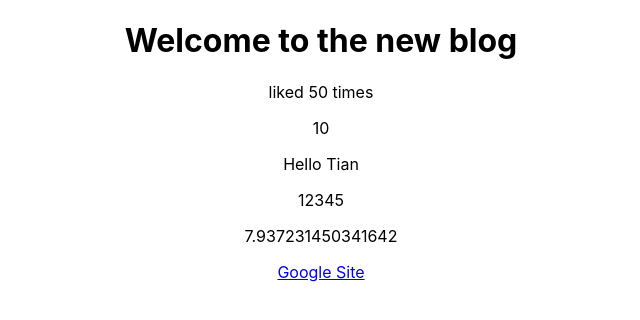
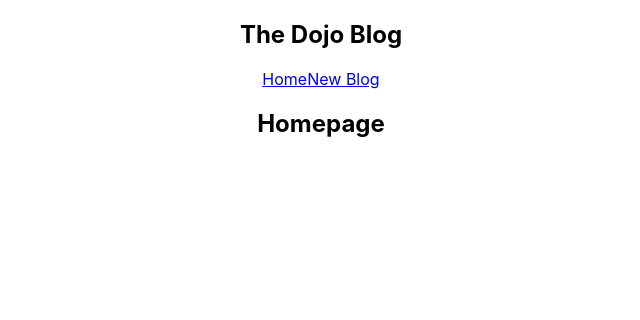
Before and after one commit to Tyn-Tian/Dojo-Blog, a React (Create React App) app: page / in a window 1280 px wide. Shown: the top 320 px of the page, without its empty margins (319-959 px from the left). Built offline with nearby package versions, Linux system fonts and the light colour scheme.

Commit message:
Add: Multiple Components

```diff
--- a/src/App.js
+++ b/src/App.js
@@ -1,22 +1,13 @@
 import './App.css';
+import Home from './Home';
+import Navbar from './Navbar';
 
 function App() {
-  const title = "Welcome to the new blog";
-  const likes = 50;
-  const link = 'http://www.google.com';
-
   return (
     <div className="App">
+      <Navbar />
       <div className="content">
-        <h1>{ title }</h1>
-        <p>liked { likes } times</p>
-
-        <p>{ 10 }</p>
-        <p>{ "Hello Tian" }</p>
-        <p>{ [1, 2, 3, 4, 5] }</p>
-        <p>{ Math.random() * 10 }</p>
-
-        <a href={ link }>Google Site</a>
+        <Home />
       </div>
     </div>
   );
--- /dev/null
+++ b/src/Home.js
@@ -0,0 +1,9 @@
+const Home = () => {
+  return (
+    <div className="home">
+      <h2>Homepage</h2>
+    </div>
+  );
+};
+
+export default Home;
--- /dev/null
+++ b/src/Navbar.js
@@ -0,0 +1,13 @@
+const Navbar = () => {
+  return (
+    <nav className="navbar">
+      <h1>The Dojo Blog</h1>
+      <div className="links">
+        <a href="/">Home</a>
+        <a href="/create">New Blog</a>
+      </div>
+    </nav>
+  );
+};
+
+export default Navbar;
```
